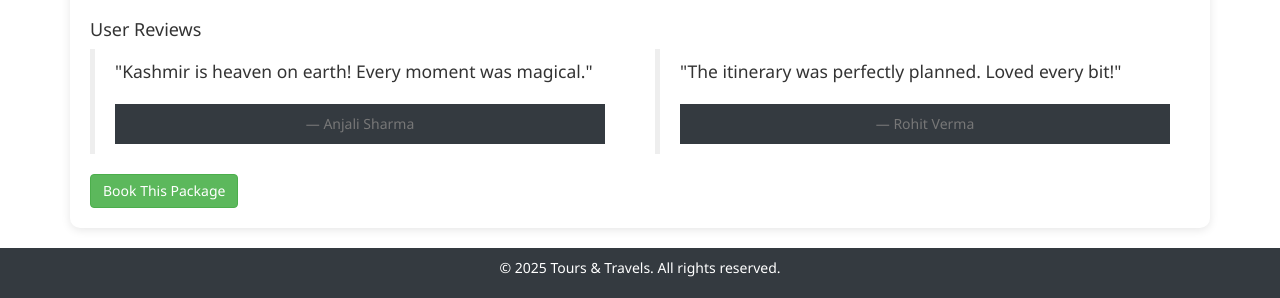
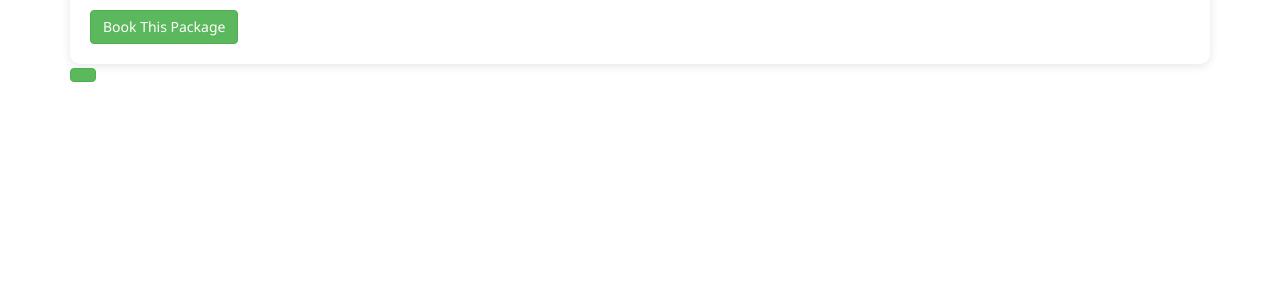
Before and after one commit to Manasa4243/php_project, a PHP site: page /jammukashmir.php in a window 1280 px wide. Shown: the part 805-1103 px from the top of the page. After the commit the page ends 887 px from the top, so only its background shows below. Run offline with PHP 8.4, Linux system fonts and the light colour scheme; some libraries are stand-ins or nearby versions.

Commit message:
Update jammukashmir.php

```diff
--- a/jammukashmir.php
+++ b/jammukashmir.php
@@ -9,7 +9,11 @@
     <meta name="viewport" content="width=device-width, initial-scale=1">
 
     <!-- Bootstrap CSS -->
-    <link href="https://cdn.jsdelivr.net/npm/bootstrap @5.3.3/dist/css/bootstrap.min.css" rel="stylesheet">
+    	<link href="css/bootstrap.min.css" rel="stylesheet"/>
+	<link href="css/hover-min.css" rel="stylesheet"/>
+	<link href="css/min.css" rel="stylesheet"/>
+   	<link href="https://fonts.googleapis.com/css?family=Oswald:200,300,400|Raleway:100,300,400,500|Roboto:100,400,500,700" rel="stylesheet">
+    <link href="https://maxcdn.bootstrapcdn.com/font-awesome/4.7.0/css/font-awesome.min.css" rel="stylesheet">
 
     <style>
         body {
@@ -115,90 +119,18 @@
             </div>
         </div>
 
-        <!-- Testimonials -->
-        <h4>User Reviews</h4>
-        <div class="row">
-            <div class="col-md-6 mb-3">
-                <blockquote class="blockquote">
-                    <p>"Kashmir is heaven on earth! Every moment was magical."</p>
-                    <footer class="blockquote-footer">Anjali Sharma</footer>
-                </blockquote>
-            </div>
-            <div class="col-md-6 mb-3">
-                <blockquote class="blockquote">
-                    <p>"The itinerary was perfectly planned. Loved every bit!"</p>
-                    <footer class="blockquote-footer">Rohit Verma</footer>
-                </blockquote>
-            </div>
-        </div>
+
 
         <!-- Book Now Button -->
-        <button type="button" class="btn btn-success" data-bs-toggle="modal" data-bs-target="#bookingModal">
+       <a href="jbooking.php" class="btn btn-success">
             Book This Package
         </button>
 
     </div>
+    </a>
 </main>
 
-<!-- Booking Modal -->
-<div class="modal fade" id="bookingModal" tabindex="-1" aria-labelledby="bookingModalLabel" aria-hidden="true">
-    <div class="modal-dialog">
-        <form class="modal-content" action="submit_booking.php" method="POST">
-            <div class="modal-header">
-                <h5 class="modal-title" id="bookingModalLabel">Book Your Trip</h5>
-                <button type="button" class="btn-close" data-bs-dismiss="modal" aria-label="Close"></button>
-            </div>
-            <div class="modal-body">
-                <input type="hidden" name="package_name" value="Kashmir 6D/5N Himalayan Adventure">
-                <div class="mb-3">
-                    <label for="name" class="form-label">Full Name</label>
-                    <input type="text" name="name" class="form-control" required>
-                </div>
-                <div class="mb-3">
-                    <label for="email" class="form-label">Email Address</label>
-                    <input type="email" name="email" class="form-control" required>
-                </div>
-                <div class="mb-3">
-                    <label for="phone" class="form-label">Phone Number</label>
-                    <input type="tel" name="phone" class="form-control" required>
-                </div>
-                <div class="mb-3">
-                    <label for="travelers" class="form-label">Number of Travelers</label>
-                    <select name="travelers" class="form-select" id="travelersSelect" onchange="updatePrice(this.value)" required>
-                        <option value="">Select</option>
-                        <option value="1">1 Person</option>
-                        <option value="2">2 People</option>
-                        <option value="3">3 People</option>
-                        <option value="4">4+ People</option>
-                    </select>
-                </div>
-                <div class="mb-3">
-                    <p>Total Price: <span id="totalPrice" class="text-success fw-bold">₹32,000</span></p>
-                </div>
-            </div>
-            <div class="modal-footer">
-                <button type="button" class="btn btn-secondary" data-bs-dismiss="modal">Close</button>
-                <button type="submit" class="btn btn-success">Confirm Booking</button>
-            </div>
-        </form>
-    </div>
-</div>
 
-<!-- Footer -->
-<footer>
-    <p>&copy; 2025 Tours & Travels. All rights reserved.</p>
-</footer>
-
-<!-- Bootstrap JS -->
-<script src="https://cdn.jsdelivr.net/npm/bootstrap @5.3.3/dist/js/bootstrap.bundle.min.js"></script>
-
-<script>
-    function updatePrice(value) {
-        const basePrice = 32000;
-        let total = basePrice * parseInt(value || 1);
-        document.getElementById('totalPrice').innerText = "₹" + total.toLocaleString();
-    }
-</script>
 
 </body>
 </html>
```
